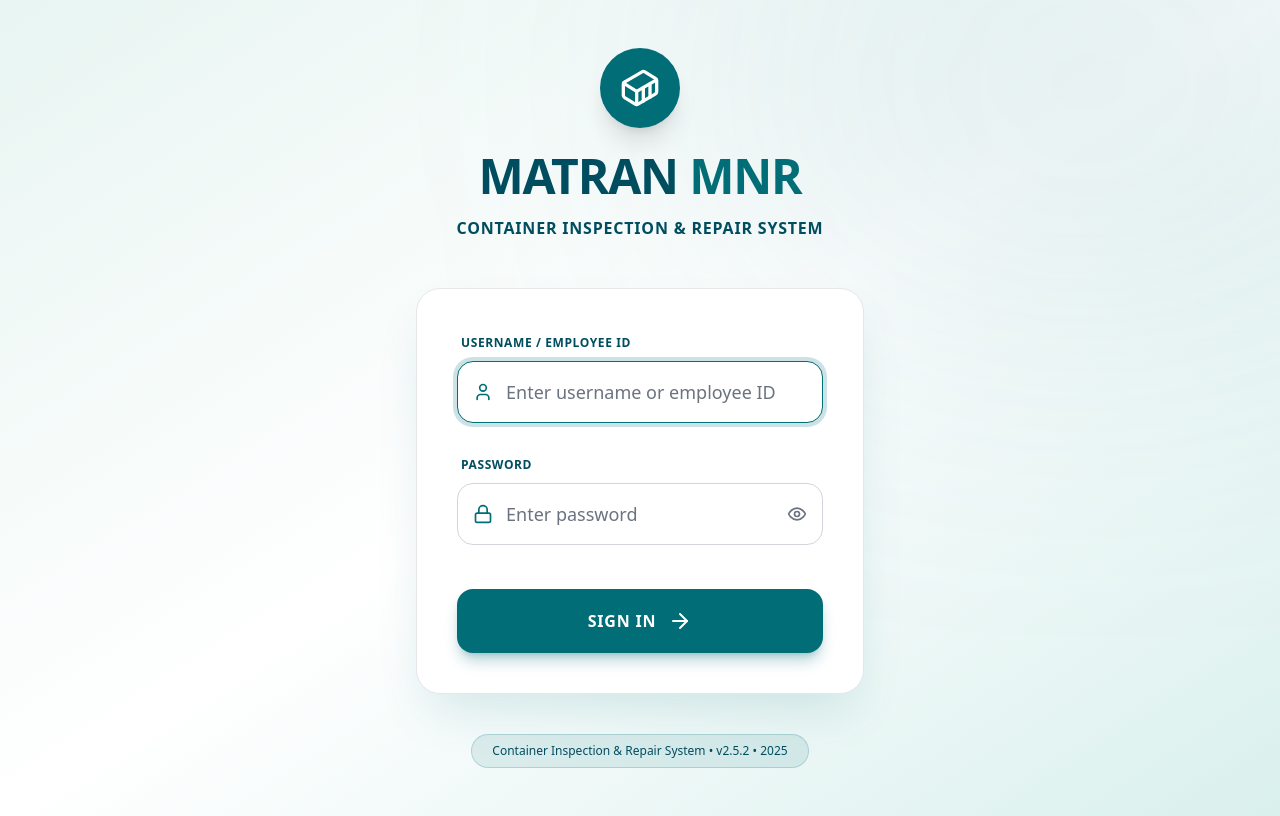
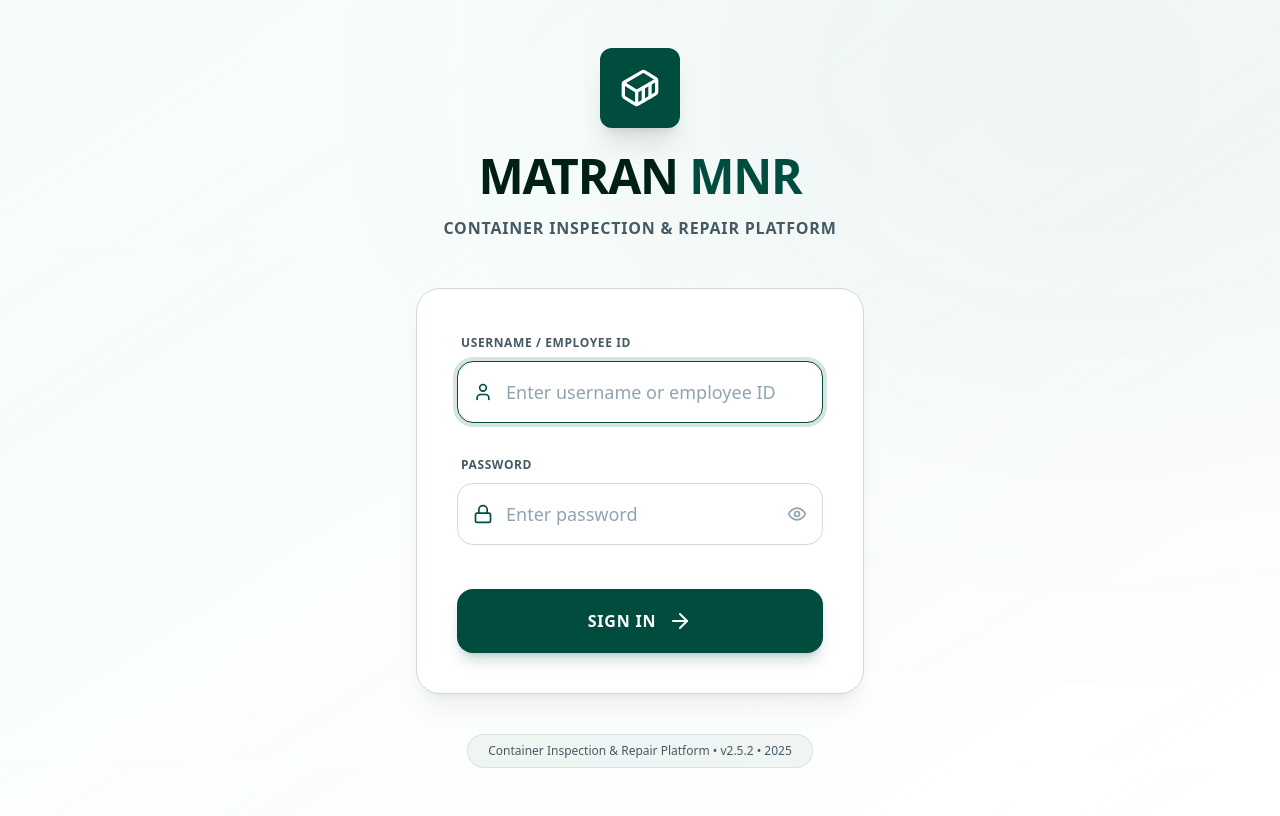
Before and after one commit to manhtuyen1111/MNR-V2, a React (Vite) app: page / in a window 1280 px wide. Built offline with nearby package versions, Linux system fonts and the light colour scheme.

Commit message:
Update Login.tsx

```diff
--- a/components/Login.tsx
+++ b/components/Login.tsx
@@ -26,7 +26,6 @@ const Login: React.FC<LoginProps> = ({ onLogin }) => {
   const usernameRef = useRef<HTMLInputElement>(null);
 
   useEffect(() => {
-    // Tự động focus vào ô username khi trang load
     if (usernameRef.current) {
       usernameRef.current.focus();
     }
@@ -49,44 +48,43 @@ const Login: React.FC<LoginProps> = ({ onLogin }) => {
   };
 
   return (
-    <div className="min-h-screen w-full flex items-center justify-center p-4 sm:p-6 bg-white relative overflow-hidden">
-      {/* Background - teal đậm gradient */}
-      <div className="absolute inset-0 bg-gradient-to-br from-[#E8F5F2] via-white to-[#D9F0ED] pointer-events-none" />
-      <div className="absolute top-[-20%] right-[-15%] w-[60%] h-[60%] bg-[#006D77]/10 rounded-full blur-[140px] pointer-events-none" />
+    <div className="min-h-screen w-full flex items-center justify-center p-4 sm:p-6 bg-[#FAFDFC] relative overflow-hidden">
+      {/* Background tinh tế */}
+      <div className="absolute inset-0 bg-gradient-to-br from-[#F5FCFA] to-white pointer-events-none" />
+      <div className="absolute top-[-25%] right-[-20%] w-[70%] h-[70%] bg-[#004D40]/5 rounded-full blur-[160px] pointer-events-none" />
 
-      {/* Main container - full viewport, centered */}
       <div className="w-full max-w-md z-10 flex flex-col items-center justify-center min-h-[calc(100vh-2rem)]">
         {/* Branding */}
         <div className="text-center mb-10 sm:mb-12">
-          <div className="inline-flex items-center justify-center w-20 h-20 bg-[#006D77] rounded-full shadow-xl mb-6 transform hover:scale-105 transition-transform duration-300">
+          <div className="inline-flex items-center justify-center w-20 h-20 bg-[#004D40] rounded-xl shadow-xl mb-6 transform hover:scale-105 transition-transform duration-300">
             <Container className="w-10 h-10 text-white" />
           </div>
-          <h1 className="text-4xl sm:text-5xl font-black text-[#004D5F] tracking-tight uppercase">
-            MATRAN <span className="text-[#006D77]">MNR</span>
+          <h1 className="text-4xl sm:text-5xl font-black text-[#001F17] tracking-tight uppercase">
+            MATRAN <span className="text-[#004D40]">MNR</span>
           </h1>
-          <p className="text-[#004D5F] text-sm sm:text-base font-bold uppercase tracking-wider mt-4">
-            Container Inspection & Repair System
+          <p className="text-[#455A64] text-sm sm:text-base font-semibold uppercase tracking-wider mt-4">
+            Container Inspection & Repair Platform
           </p>
         </div>
 
-        {/* Login Card */}
-        <div className="w-full bg-white border border-gray-200 rounded-3xl p-8 sm:p-10 shadow-2xl shadow-[#006D77]/15">
+        {/* Form card */}
+        <div className="w-full bg-white border border-[#CFD8DC] rounded-3xl p-8 sm:p-10 shadow-xl shadow-black/5">
           <form onSubmit={handleSubmit} className="space-y-7">
-            {/* Username / Employee ID */}
+            {/* Username */}
             <div className="space-y-2">
-              <label className="text-xs font-bold text-[#004D5F] uppercase tracking-wider ml-1">
+              <label className="text-xs font-bold text-[#455A64] uppercase tracking-wider ml-1">
                 Username / Employee ID
               </label>
               <div className="relative">
                 <div className="absolute inset-y-0 left-0 pl-4 flex items-center pointer-events-none">
-                  <UserIcon className="h-5 w-5 text-[#006D77]" />
+                  <UserIcon className="h-5 w-5 text-[#004D40]" />
                 </div>
                 <input
                   ref={usernameRef}
                   type="text"
                   value={username}
                   onChange={(e) => setUsername(e.target.value)}
-                  className="w-full bg-white border border-gray-300 text-[#004D5F] text-base sm:text-lg rounded-2xl py-4 pl-12 pr-4 placeholder-gray-500 focus:outline-none focus:border-[#006D77] focus:ring-4 focus:ring-[#006D77]/20 transition-all font-medium"
+                  className="w-full bg-white border border-[#CFD8DC] text-[#001F17] text-base sm:text-lg rounded-2xl py-4 pl-12 pr-4 placeholder-[#90A4AE] focus:outline-none focus:border-[#004D40] focus:ring-4 focus:ring-[#004D40]/15 transition-all font-medium"
                   placeholder="Enter username or employee ID"
                   autoComplete="username"
                   autoFocus
@@ -96,45 +94,43 @@ const Login: React.FC<LoginProps> = ({ onLogin }) => {
 
             {/* Password */}
             <div className="space-y-2">
-              <label className="text-xs font-bold text-[#004D5F] uppercase tracking-wider ml-1">
+              <label className="text-xs font-bold text-[#455A64] uppercase tracking-wider ml-1">
                 Password
               </label>
               <div className="relative">
                 <div className="absolute inset-y-0 left-0 pl-4 flex items-center pointer-events-none">
-                  <Lock className="h-5 w-5 text-[#006D77]" />
+                  <Lock className="h-5 w-5 text-[#004D40]" />
                 </div>
                 <input
                   type={showPassword ? 'text' : 'password'}
                   value={password}
                   onChange={(e) => setPassword(e.target.value)}
-                  className="w-full bg-white border border-gray-300 text-[#004D5F] text-base sm:text-lg rounded-2xl py-4 pl-12 pr-12 placeholder-gray-500 focus:outline-none focus:border-[#006D77] focus:ring-4 focus:ring-[#006D77]/20 transition-all font-medium"
+                  className="w-full bg-white border border-[#CFD8DC] text-[#001F17] text-base sm:text-lg rounded-2xl py-4 pl-12 pr-12 placeholder-[#90A4AE] focus:outline-none focus:border-[#004D40] focus:ring-4 focus:ring-[#004D40]/15 transition-all font-medium"
                   placeholder="Enter password"
                   autoComplete="current-password"
                 />
                 <button
                   type="button"
                   onClick={() => setShowPassword(!showPassword)}
-                  className="absolute inset-y-0 right-0 pr-4 flex items-center text-gray-500 hover:text-[#006D77] transition-colors"
+                  className="absolute inset-y-0 right-0 pr-4 flex items-center text-[#90A4AE] hover:text-[#004D40] transition-colors"
                 >
                   {showPassword ? <EyeOff size={20} /> : <Eye size={20} />}
                 </button>
               </div>
             </div>
 
-            {/* Error */}
             {error && (
               <div className="bg-red-50 text-red-800 text-sm font-medium p-4 rounded-2xl border border-red-200 flex items-center">
-                <ShieldCheck className="w-5 h-5 mr-3 shrink-0 text-red-600" />
+                <ShieldCheck className="w-5 h-5 mr-3 shrink-0 text-red-700" />
                 <span>{error}</span>
               </div>
             )}
 
-            {/* Submit Button */}
             <div className="pt-4">
               <button
                 type="submit"
                 disabled={loading}
-                className="w-full bg-[#006D77] hover:bg-[#005A63] text-white font-bold py-4 sm:py-5 rounded-2xl shadow-lg shadow-[#006D77]/30 transform active:scale-95 transition-all flex items-center justify-center space-x-3 group"
+                className="w-full bg-[#004D40] hover:bg-[#00332B] text-white font-bold py-4 sm:py-5 rounded-2xl shadow-lg shadow-[#004D40]/20 transform active:scale-95 transition-all flex items-center justify-center space-x-3 group"
               >
                 {loading ? (
                   <Loader2 className="w-6 h-6 sm:w-7 sm:h-7 animate-spin" />
@@ -149,11 +145,10 @@ const Login: React.FC<LoginProps> = ({ onLogin }) => {
           </form>
         </div>
 
-        {/* Footer */}
         <div className="mt-10 text-center">
-          <div className="inline-block px-5 py-2 rounded-full bg-[#006D77]/10 border border-[#006D77]/20">
-            <p className="text-xs text-[#004D5F] font-medium">
-              Container Inspection & Repair System • v2.5.2 • 2025
+          <div className="inline-block px-5 py-2 rounded-full bg-[#004D40]/5 border border-[#004D40]/10">
+            <p className="text-xs text-[#455A64] font-medium">
+              Container Inspection & Repair Platform • v2.5.2 • 2025
             </p>
           </div>
         </div>
```
